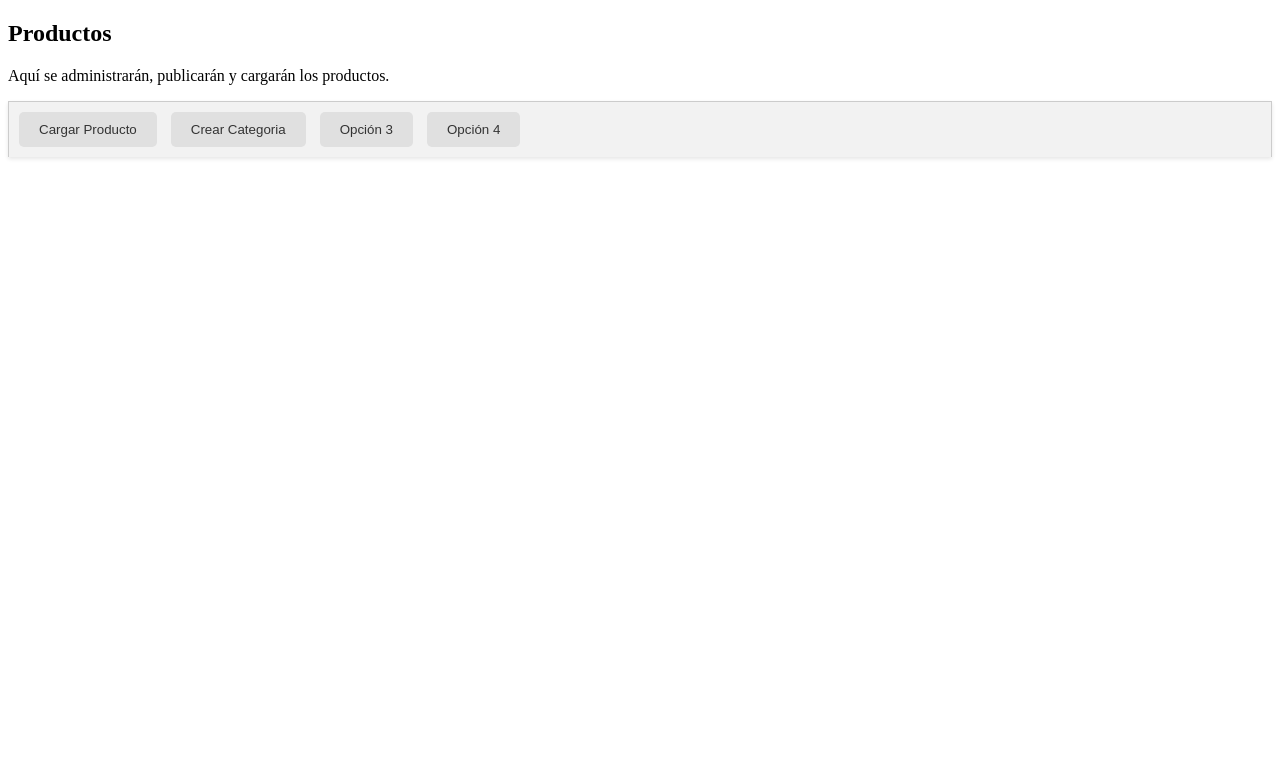
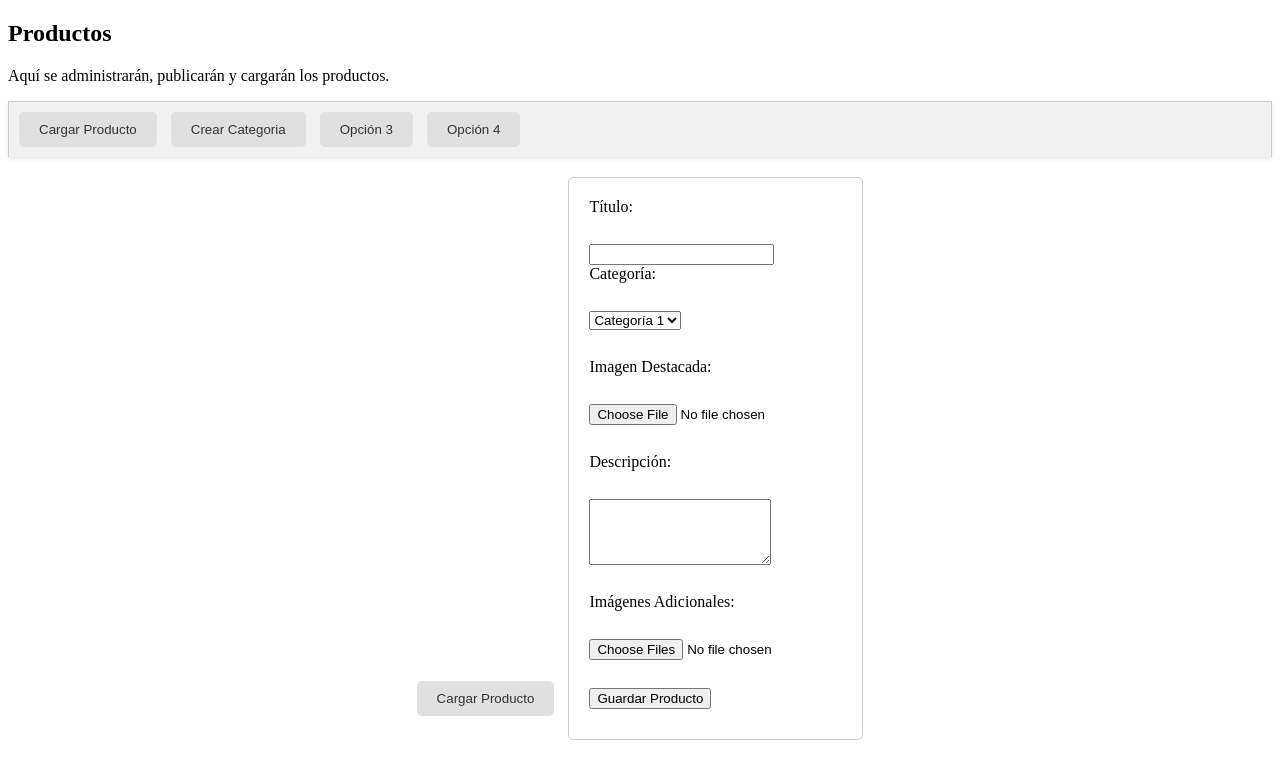
Before and after one commit to mrgomezsv/smap, a PHP site: page /productos_content.php in a window 1280 px wide. Shown: the top 779 px of the page. Run offline with PHP 8.4, Linux system fonts and the light colour scheme.

Commit message:
Added templei to load products to a section, only layout

```diff
--- a/app/css/product_content.css
+++ b/app/css/product_content.css
@@ -21,3 +21,34 @@
 .nav-button:hover {
     background-color: #ccc; /* Color de fondo de los botones al pasar el mouse */
 }
+
+.product-form-container {
+    text-align: center;
+}
+
+#product-form {
+    display: inline-block;
+    text-align: left;
+    padding: 20px;
+    border: 1px solid #ccc;
+    border-radius: 5px;
+}
+
+#product-form label,
+#product-form select,
+#product-form textarea,
+#product-form button,
+#product-form input[type="file"] {
+    display: block;
+    margin-bottom: 10px;
+}
+
+#preview-images img {
+    max-width: 100px;
+    margin-right: 10px;
+    margin-bottom: 10px;
+}
+
+.hidden {
+    display: none;
+}
--- /dev/null
+++ b/app/js/product_content.js
@@ -0,0 +1,44 @@
+// product_content.js
+
+document.addEventListener("DOMContentLoaded", function() {
+    const productForm = document.getElementById("product-form");
+    const imageInput = document.getElementById("imagenes-adicionales");
+    const previewImages = document.getElementById("preview-images");
+
+    // Muestra el formulario al hacer clic en "Cargar Producto"
+    document.getElementById("cargar-producto").addEventListener("click", function() {
+        productForm.classList.remove("hidden");
+    });
+
+    // Muestra las imágenes seleccionadas antes de enviar el formulario
+    imageInput.addEventListener("change", function() {
+        previewImages.innerHTML = ""; // Limpiar la vista previa anterior
+
+        const files = imageInput.files;
+        for (let i = 0; i < files.length; i++) {
+            const file = files[i];
+            if (file.type.startsWith("image/")) {
+                const reader = new FileReader();
+                reader.onload = function(event) {
+                    const img = document.createElement("img");
+                    img.src = event.target.result;
+                    img.classList.add("preview-image"); // Agrega clase para aplicar estilos si es necesario
+                    previewImages.appendChild(img);
+                };
+                reader.readAsDataURL(file);
+            }
+        }
+        previewImages.classList.remove("hidden");
+    });
+
+    // Envía el formulario
+    productForm.addEventListener("submit", function(event) {
+        event.preventDefault();
+        // Aquí puedes agregar la lógica para enviar el formulario, por ejemplo, a través de AJAX
+        // Por ahora, simplemente imprime los datos en la consola
+        const formData = new FormData(productForm);
+        for (const [key, value] of formData.entries()) {
+            console.log(key + ": " + value);
+        }
+    });
+});
--- a/app/productos_content.php
+++ b/app/productos_content.php
@@ -16,5 +16,33 @@
         <button class="nav-button">Opción 3</button>
         <button class="nav-button">Opción 4</button>
     </nav>
+
+    <div class="product-form-container">
+        <button class="nav-button" id="cargar-producto">Cargar Producto</button>
+        <form id="product-form" class="hidden">
+            <label for="titulo">Título:</label><br>
+            <input type="text" id="titulo" name="titulo" required><br>
+
+            <label for="categoria">Categoría:</label><br>
+            <select id="categoria" name="categoria" required>
+                <option value="1">Categoría 1</option>
+                <option value="2">Categoría 2</option>
+                <option value="3">Categoría 3</option>
+            </select><br>
+
+            <label for="imagen-destacada">Imagen Destacada:</label><br>
+            <input type="file" id="imagen-destacada" name="imagen-destacada" accept="image/*" required><br>
+
+            <label for="descripcion">Descripción:</label><br>
+            <textarea id="descripcion" name="descripcion" rows="4" maxlength="100" required></textarea><br>
+
+            <label for="imagenes-adicionales">Imágenes Adicionales:</label><br>
+            <input type="file" id="imagenes-adicionales" name="imagenes-adicionales[]" accept="image/*" multiple><br>
+
+            <button type="submit">Guardar Producto</button>
+        </form>
+    </div>
+    <div id="preview-images" class="hidden"></div>
+    <script src="./js/product_content.js"></script>
 </body>
 </html>
```
